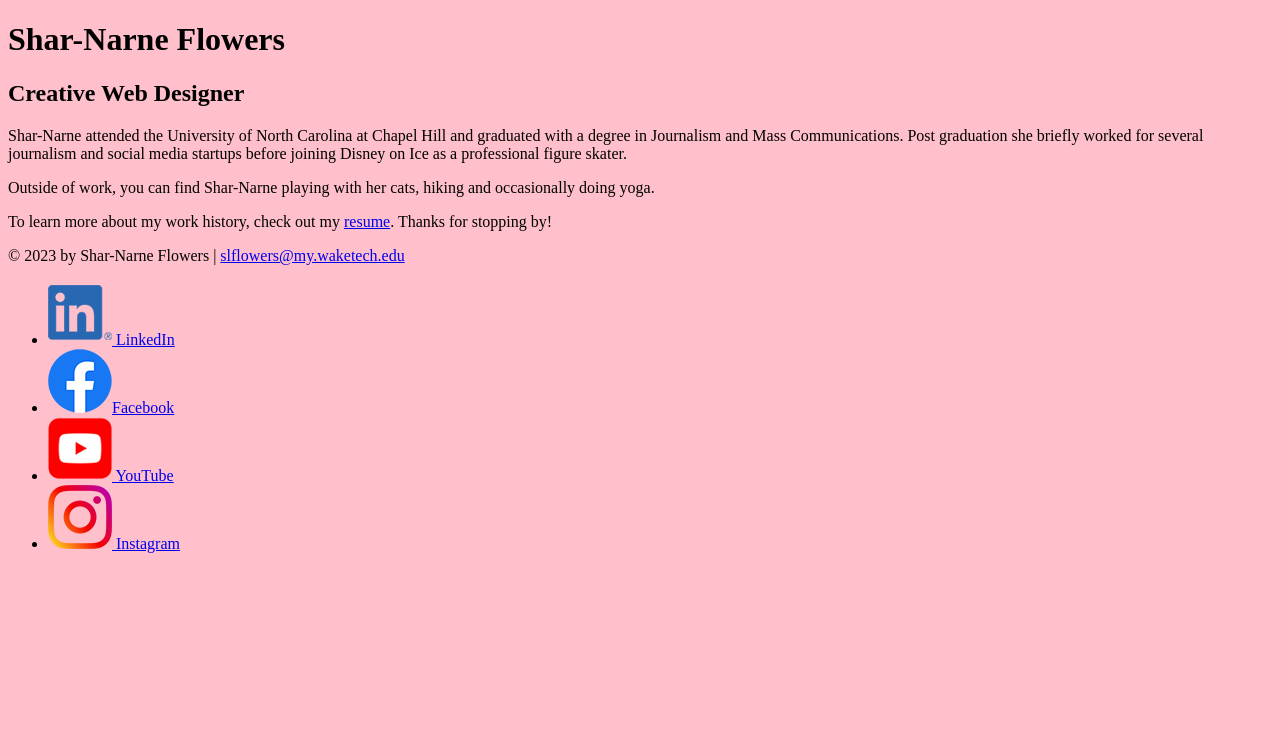
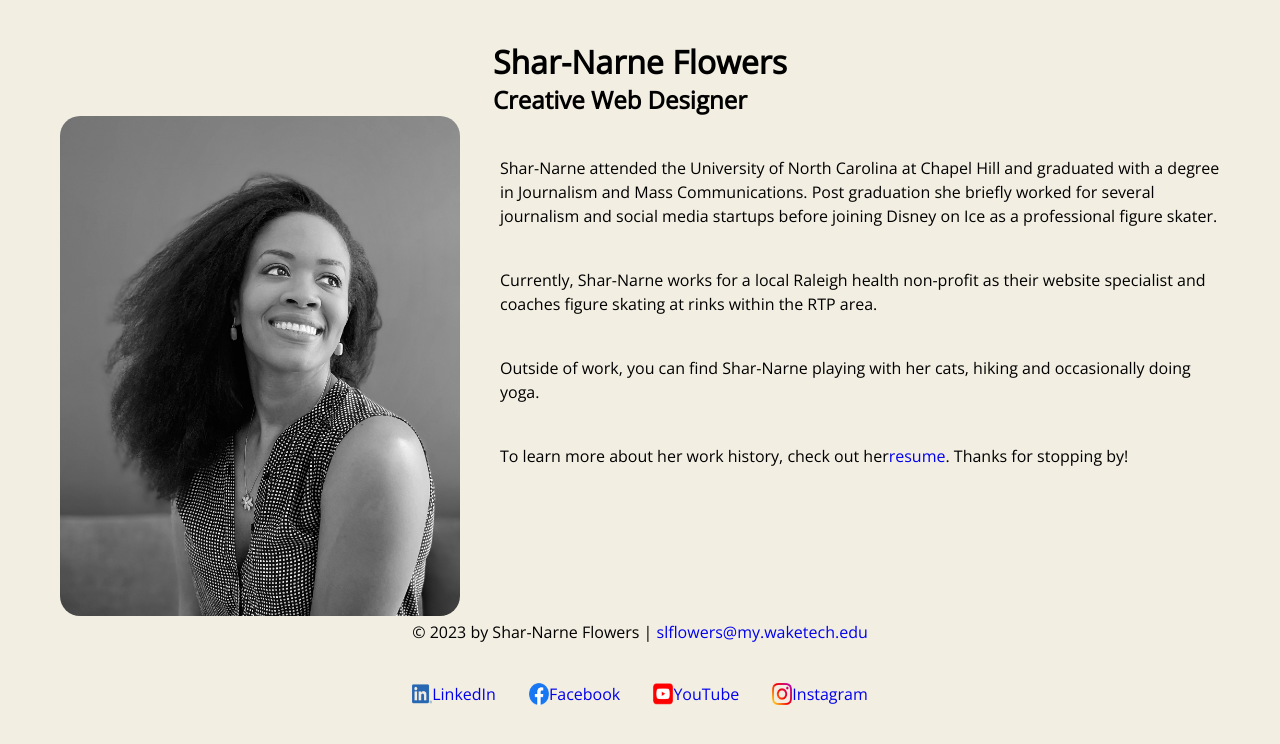
Before and after one commit to slflowers/ResumeAssignment, a plain HTML site: page index.html in a window 1280 px wide. Drawn offline with nearby package versions, Linux system fonts and the light colour scheme.

Commit message:
06.03.24 update
update of revisions

```diff
--- a/css/styles.css
+++ b/css/styles.css
@@ -1,4 +1,64 @@
+* {
+    margin: 0;
+    padding: 0;
+    box-sizing: border-box;
+    font-family: 'Open Sans', sans-serif;
+    list-style: none;
+    text-decoration: none;
+}
 
 body {
-    background-color: pink;
+    background-color: #F2EEE2;
+    font-size: 16px;
+    padding-top: 40px;
+    padding-left: 60px;
+    padding-right: 60px;
+    align-items: center;
+    min-width: 325px;
+    min-height: 100vh;
+    display: flex;
+    flex-direction: column;
+
 }
+
+main {
+    max-width: 100%;
+    max-height: 100%;
+}
+
+section {
+    display: flex;
+    gap: 40px;
+}
+
+section img {
+    width: 400px;
+    height: auto;
+    border-radius: 20px;
+}
+
+section .content p {
+
+    margin-top: 40px;
+    display: flex;
+    align-items: center;
+    line-height: 1.5;
+}
+
+
+footer ul {
+    display:flex ;
+    align-items:center ;
+    justify-content: space-between;
+    padding-top: 40px;
+}
+
+footer ul li img {
+    width: 20px;
+    height: auto;
+}
+
+footer ul li a {
+    display: flex;
+    justify-content: space-between;
+}
--- a/index.html
+++ b/index.html
@@ -4,6 +4,11 @@
     <meta charset="UTF-8">
     <meta name="viewport" content="width=device-width, initial-scale=1">
     <link rel="stylesheet" href="css/styles.css">
+
+    <link rel="preconnect" href="https://fonts.googleapis.com">
+    <link rel="preconnect" href="https://fonts.gstatic.com" crossorigin>
+    <link href="https://fonts.googleapis.com/css2?family=Lato&family=Nanum+Myeongjo:wght@400;700;800&family=Open+Sans:ital@0;1&display=swap" rel="stylesheet">
+
     <title>Shar-Narne Flowers | UX and Web Designer</title>
   </head>
   <body>
@@ -19,11 +24,25 @@
     <!-- //  ABOUT ME  // -->
     <main>
       <!-- Start content edits below this line. -->
-      <p>Shar-Narne attended the University of North Carolina at Chapel Hill and graduated with a degree in Journalism and Mass Communications. Post graduation she briefly worked for several journalism and social media startups before joining Disney on Ice as a professional figure skater. </p>
+      <section>
+        <div class="profilepicture">
+          <img src="images/flowers_profile.jpg" alt="photo of Shar-Narne Flowers">
+        </div>
 
-      <p>Outside of work, you can find Shar-Narne playing with her cats, hiking and occasionally doing yoga.</p>
+        <div class="content">
+          <p>Shar-Narne attended the University of North Carolina at Chapel Hill and graduated with a degree in Journalism and Mass Communications. Post graduation she briefly worked for several journalism and social media startups before joining Disney on Ice as a professional figure skater. </p>
 
-      <p>To learn more about my work history, check out my <a href="resume.html"> resume</a>. Thanks for stopping by!</p>
+          <p>Currently, Shar-Narne works for a local Raleigh health non-profit as their website specialist and coaches figure skating at rinks within the RTP area. </p>
+
+          <p>Outside of work, you can find Shar-Narne playing with her cats, hiking and occasionally doing yoga.</p>
+
+          <p>To learn more about her work history, check out her <a href="resume.html"> resume </a>. Thanks for stopping by!
+          </p>
+        </div>
+
+
+      </section>
+
 
       <!-- End content edits here. -->
     </main>
```
Also changed, not shown: images/flowers_profile.jpg (added).
